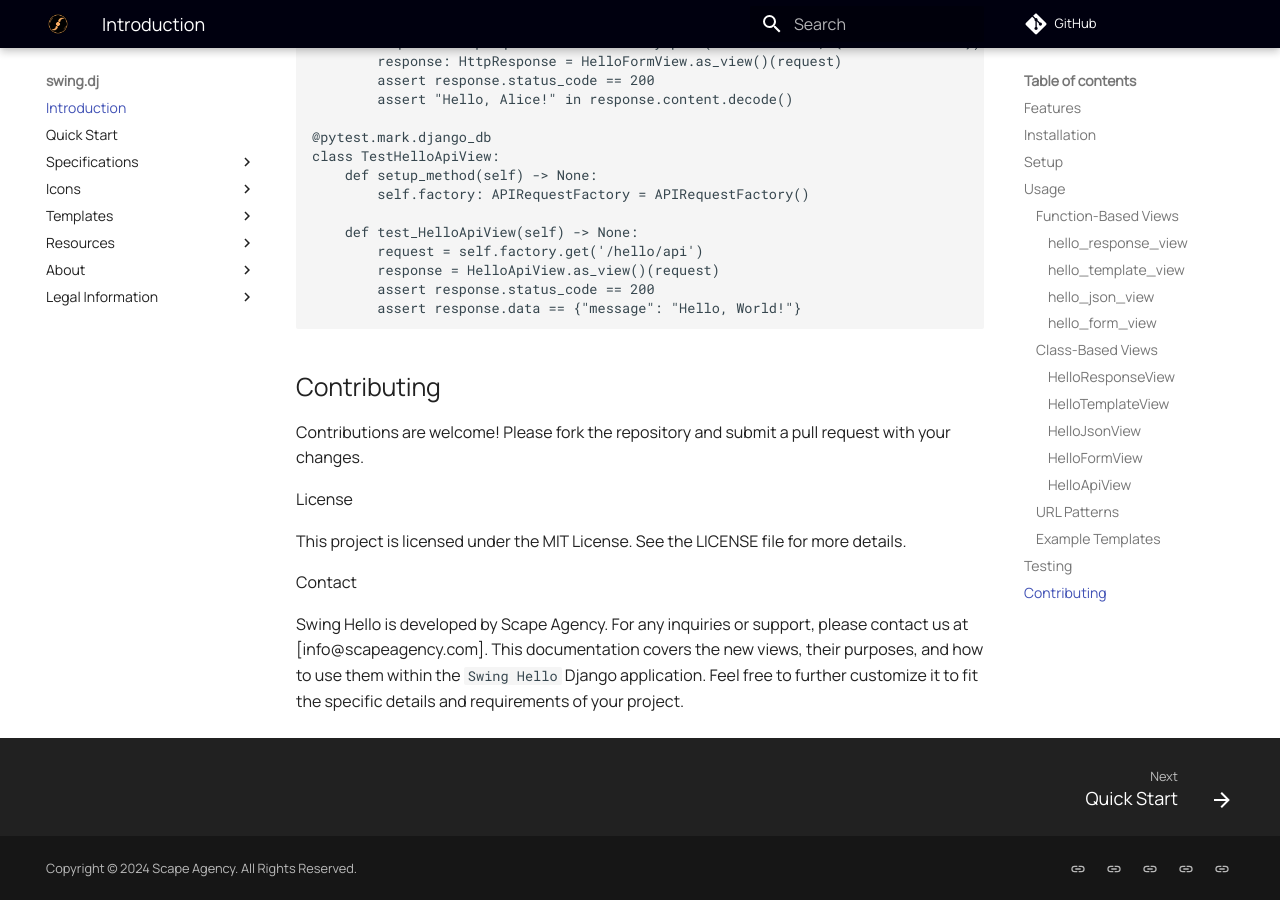
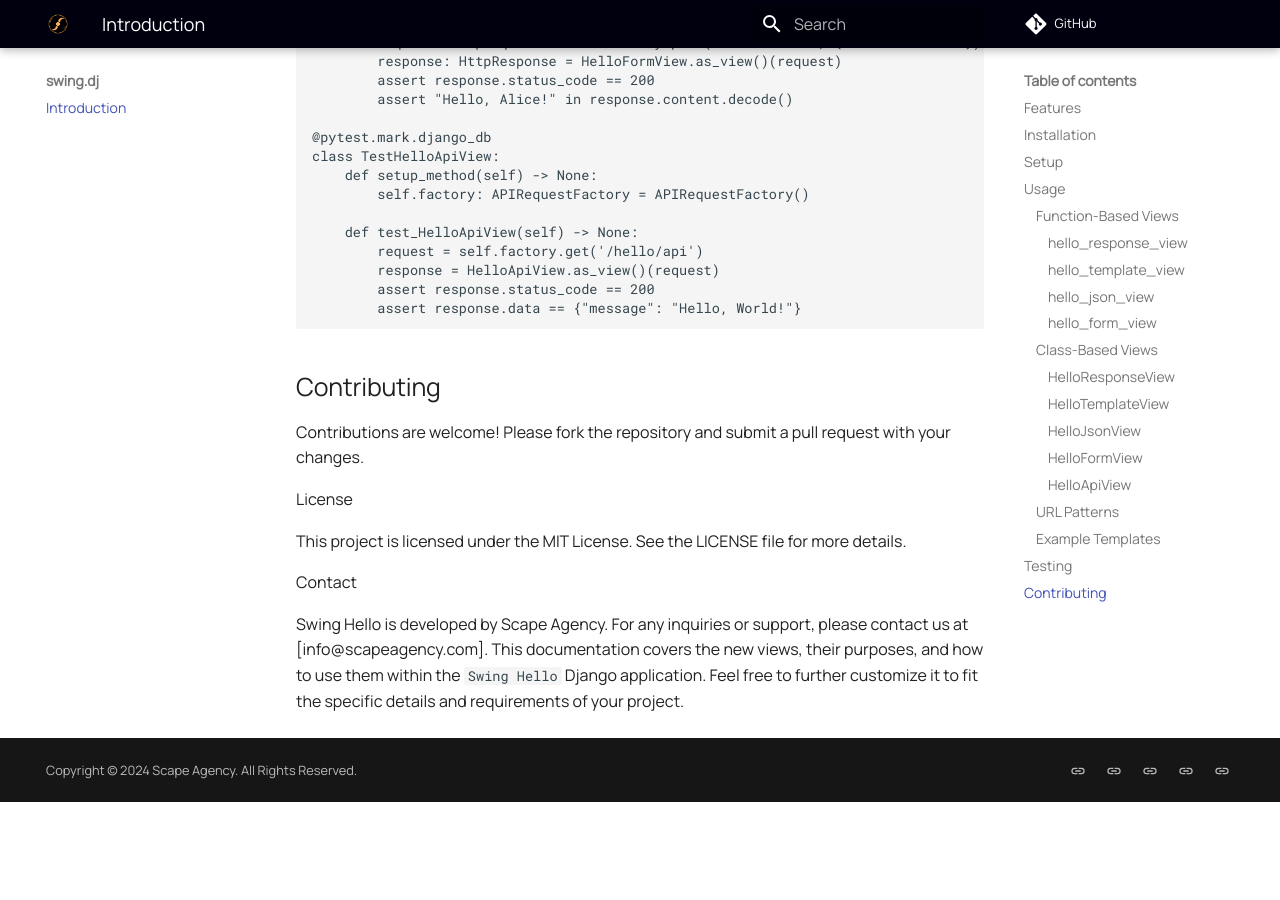
Before and after one commit to swing-collection/swing-hello, an MkDocs documentation site: the page built from docs/index.md, in a window 1280 px wide and 900 px high, scrolled down 5758 px. Built offline with MkDocs 1.6.1 and Material for MkDocs 9.7.7, drawn with Linux system fonts in a browser that asks for light colours; comment, search, counter and statistics services are not loaded; after the commit the page ends 6560 px from its top, so only the background shows below that; some of the changed lines change nothing that is shown.

Commit message:
Update mkdocs.yml

```diff
--- a/mkdocs.yml
+++ b/mkdocs.yml
@@ -171,27 +171,3 @@
 
 nav:
   - Introduction: 'index.md'
-  - Quick Start: 'quick_start.md'
-  - Specifications:
-      - 'Overview': 'specifications/index.md'
-      - 'Features': 'specifications/features.md'
-      - 'Design Principles': 'specifications/design_principles.md'
-      - 'Layout Areas': 'specifications/layout_areas.md'
-      - 'Grid Layouts': 'specifications/grid_layouts.md'
-      - 'Icon Sizes': 'specifications/move_sizes.md'
-      - 'Keyline Shapes': 'specifications/keyline_shapes.md'
-      - 'Lines': 'specifications/lines.md'
-      - 'Scales': 'specifications/scales.md'
-  - Icons:
-      - 'Overview': 'moves/index.md'
-  - Templates:
-      - 'Overview': 'templates/index.md'
-  - Resources:
-      - 'Glossary': 'resources/glossary.md'
-      - 'Links': 'resources/links.md'
-  - About:
-      - 'Authors': 'about/authors.md'
-  - Legal Information:
-      - 'License': 'legal/license.md'
-      - 'Privacy Policy': 'legal/privacy_policy.md'
-      - 'Disclaimer': 'legal/disclaimer.md'
```
